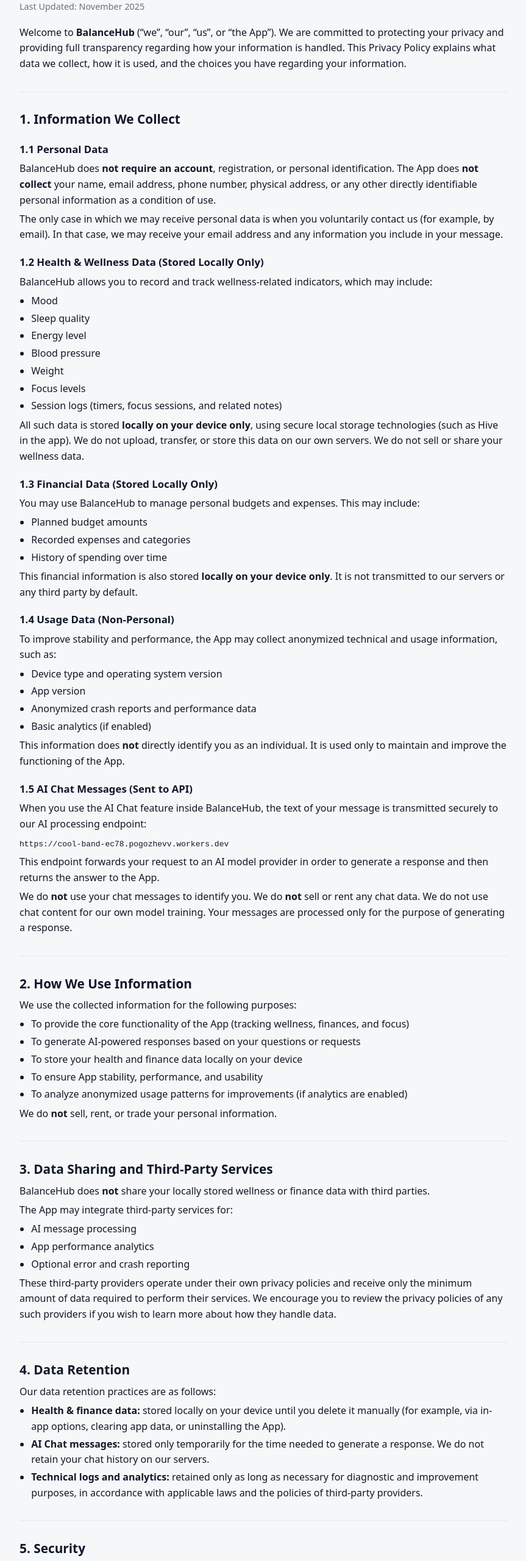
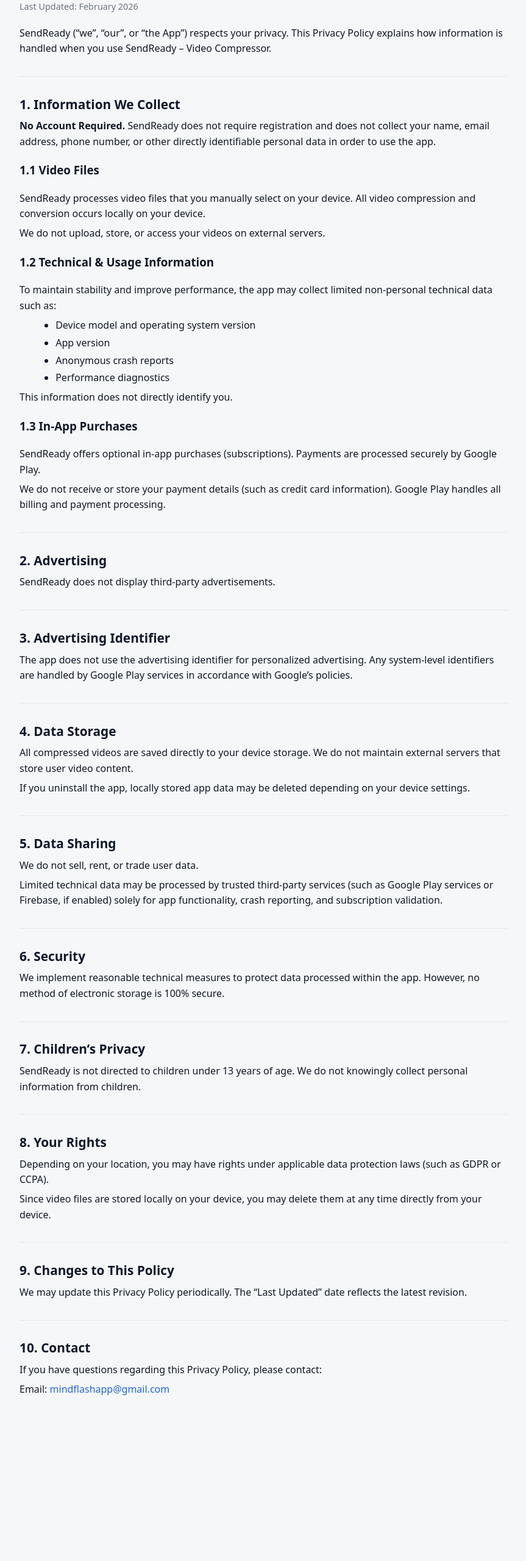
Before and after one commit to mindflashapp-web/balancehub-policy, a plain HTML site: page privacy.html in a window 1280 px wide. Shown: the part 100-2660 px from the top of the page at 61% size, without its empty margins (208-1071 px from the left). After the commit the page ends 2438 px from the top, so only its background shows below. Drawn offline with Linux system fonts and the light colour scheme.

Commit message:
Update privacy policy from BalanceHub to SendReady

```diff
--- a/privacy.html
+++ b/privacy.html
@@ -2,12 +2,10 @@
 <html lang="en">
 <head>
   <meta charset="UTF-8" />
-  <title>Privacy Policy – BalanceHub</title>
+  <title>Privacy Policy – SendReady</title>
   <meta name="viewport" content="width=device-width, initial-scale=1" />
   <style>
-    :root {
-      color-scheme: light dark;
-    }
+    :root { color-scheme: light dark; }
     body {
       font-family: system-ui, -apple-system, BlinkMacSystemFont, "Segoe UI", sans-serif;
       margin: 0;
@@ -21,271 +19,159 @@
       margin: 0 auto;
       padding: 24px 16px 40px;
     }
-    h1, h2, h3 {
-      color: #0f172a;
-    }
-    h1 {
-      font-size: 1.9rem;
-      margin-bottom: 0.25rem;
-    }
-    h2 {
-      font-size: 1.3rem;
-      margin-top: 1.8rem;
-      margin-bottom: 0.4rem;
-    }
-    h3 {
-      font-size: 1.05rem;
-      margin-top: 1.2rem;
-      margin-bottom: 0.25rem;
-    }
-    p {
-      margin: 0.35rem 0;
-    }
-    ul {
-      margin: 0.3rem 0 0.3rem 1.2rem;
-      padding: 0;
-    }
-    li {
-      margin: 0.2rem 0;
-    }
-    .meta {
-      color: #6b7280;
-      font-size: 0.9rem;
-      margin-bottom: 1.2rem;
-    }
-    .section-separator {
-      margin: 2rem 0 1.5rem;
-      border: 0;
-      border-top: 1px solid #e5e7eb;
-    }
-    a {
-      color: #2563eb;
-      text-decoration: none;
-    }
-    a:hover {
-      text-decoration: underline;
-    }
+    h1, h2 { color: #0f172a; }
+    h1 { font-size: 1.9rem; margin-bottom: 0.25rem; }
+    h2 { font-size: 1.3rem; margin-top: 1.8rem; margin-bottom: 0.4rem; }
+    p { margin: 0.4rem 0; }
+    ul { margin: 0.4rem 0 0.4rem 1.2rem; }
+    li { margin: 0.2rem 0; }
+    .meta { color: #6b7280; font-size: 0.9rem; margin-bottom: 1.2rem; }
+    hr { margin: 2rem 0 1.5rem; border: 0; border-top: 1px solid #e5e7eb; }
+    a { color: #2563eb; text-decoration: none; }
+    a:hover { text-decoration: underline; }
     @media (prefers-color-scheme: dark) {
-      body {
-        background: #020617;
-        color: #e5e7eb;
-      }
-      h1, h2, h3 {
-        color: #e5e7eb;
-      }
-      .meta {
-        color: #9ca3af;
-      }
-      .section-separator {
-        border-top-color: #1f2937;
-      }
+      body { background: #020617; color: #e5e7eb; }
+      h1, h2 { color: #e5e7eb; }
+      .meta { color: #9ca3af; }
+      hr { border-top-color: #1f2937; }
     }
   </style>
 </head>
 <body>
   <div class="page">
-    <h1>Privacy Policy for BalanceHub</h1>
-    <p class="meta">Last Updated: November 2025</p>
+    <h1>Privacy Policy for SendReady</h1>
+    <p class="meta">Last Updated: February 2026</p>
 
     <p>
-      Welcome to <strong>BalanceHub</strong> (“we”, “our”, “us”, or “the App”). We are committed
-      to protecting your privacy and providing full transparency regarding how your information is handled.
-      This Privacy Policy explains what data we collect, how it is used, and the choices you have regarding your information.
+      SendReady (“we”, “our”, or “the App”) respects your privacy.
+      This Privacy Policy explains how information is handled when you use
+      SendReady – Video Compressor.
     </p>
 
-    <hr class="section-separator" />
+    <hr />
 
     <h2>1. Information We Collect</h2>
 
-    <h3>1.1 Personal Data</h3>
+    <p><strong>No Account Required.</strong>
+    SendReady does not require registration and does not collect your name,
+    email address, phone number, or other directly identifiable personal data
+    in order to use the app.</p>
+
+    <h3>1.1 Video Files</h3>
     <p>
-      BalanceHub does <strong>not require an account</strong>, registration, or personal identification.
-      The App does <strong>not collect</strong> your name, email address, phone number, physical address,
-      or any other directly identifiable personal information as a condition of use.
+      SendReady processes video files that you manually select on your device.
+      All video compression and conversion occurs locally on your device.
     </p>
     <p>
-      The only case in which we may receive personal data is when you voluntarily contact us
-      (for example, by email). In that case, we may receive your email address and any information
-      you include in your message.
+      We do not upload, store, or access your videos on external servers.
     </p>
 
-    <h3>1.2 Health &amp; Wellness Data (Stored Locally Only)</h3>
+    <h3>1.2 Technical & Usage Information</h3>
     <p>
-      BalanceHub allows you to record and track wellness-related indicators, which may include:
+      To maintain stability and improve performance, the app may collect
+      limited non-personal technical data such as:
     </p>
     <ul>
-      <li>Mood</li>
-      <li>Sleep quality</li>
-      <li>Energy level</li>
-      <li>Blood pressure</li>
-      <li>Weight</li>
-      <li>Focus levels</li>
-      <li>Session logs (timers, focus sessions, and related notes)</li>
+      <li>Device model and operating system version</li>
+      <li>App version</li>
+      <li>Anonymous crash reports</li>
+      <li>Performance diagnostics</li>
     </ul>
     <p>
-      All such data is stored <strong>locally on your device only</strong>, using secure local storage technologies
-      (such as Hive in the app). We do not upload, transfer, or store this data on our own servers.
-      We do not sell or share your wellness data.
+      This information does not directly identify you.
     </p>
 
-    <h3>1.3 Financial Data (Stored Locally Only)</h3>
+    <h3>1.3 In-App Purchases</h3>
     <p>
-      You may use BalanceHub to manage personal budgets and expenses. This may include:
+      SendReady offers optional in-app purchases (subscriptions).
+      Payments are processed securely by Google Play.
     </p>
-    <ul>
-      <li>Planned budget amounts</li>
-      <li>Recorded expenses and categories</li>
-      <li>History of spending over time</li>
-    </ul>
     <p>
-      This financial information is also stored <strong>locally on your device only</strong>.
-      It is not transmitted to our servers or any third party by default.
+      We do not receive or store your payment details (such as credit card information).
+      Google Play handles all billing and payment processing.
     </p>
 
-    <h3>1.4 Usage Data (Non-Personal)</h3>
+    <hr />
+
+    <h2>2. Advertising</h2>
     <p>
-      To improve stability and performance, the App may collect anonymized technical and usage information,
-      such as:
-    </p>
-    <ul>
-      <li>Device type and operating system version</li>
-      <li>App version</li>
-      <li>Anonymized crash reports and performance data</li>
-      <li>Basic analytics (if enabled)</li>
-    </ul>
-    <p>
-      This information does <strong>not</strong> directly identify you as an individual.
-      It is used only to maintain and improve the functioning of the App.
+      SendReady does not display third-party advertisements.
     </p>
 
-    <h3>1.5 AI Chat Messages (Sent to API)</h3>
+    <hr />
+
+    <h2>3. Advertising Identifier</h2>
     <p>
-      When you use the AI Chat feature inside BalanceHub, the text of your message is transmitted securely
-      to our AI processing endpoint:
+      The app does not use the advertising identifier for personalized advertising.
+      Any system-level identifiers are handled by Google Play services
+      in accordance with Google’s policies.
     </p>
-    <p><code>https://cool-band-ec78.pogozhevv.workers.dev</code></p>
+
+    <hr />
+
+    <h2>4. Data Storage</h2>
     <p>
-      This endpoint forwards your request to an AI model provider in order to generate a response and then
-      returns the answer to the App.
+      All compressed videos are saved directly to your device storage.
+      We do not maintain external servers that store user video content.
     </p>
     <p>
-      We do <strong>not</strong> use your chat messages to identify you. We do <strong>not</strong> sell or
-      rent any chat data. We do not use chat content for our own model training.
-      Your messages are processed only for the purpose of generating a response.
+      If you uninstall the app, locally stored app data may be deleted
+      depending on your device settings.
     </p>
 
-    <hr class="section-separator" />
+    <hr />
 
-    <h2>2. How We Use Information</h2>
-    <p>We use the collected information for the following purposes:</p>
-    <ul>
-      <li>To provide the core functionality of the App (tracking wellness, finances, and focus)</li>
-      <li>To generate AI-powered responses based on your questions or requests</li>
-      <li>To store your health and finance data locally on your device</li>
-      <li>To ensure App stability, performance, and usability</li>
-      <li>To analyze anonymized usage patterns for improvements (if analytics are enabled)</li>
-    </ul>
+    <h2>5. Data Sharing</h2>
     <p>
-      We do <strong>not</strong> sell, rent, or trade your personal information.
+      We do not sell, rent, or trade user data.
+    </p>
+    <p>
+      Limited technical data may be processed by trusted third-party
+      services (such as Google Play services or Firebase, if enabled)
+      solely for app functionality, crash reporting, and subscription validation.
     </p>
 
-    <hr class="section-separator" />
+    <hr />
 
-    <h2>3. Data Sharing and Third-Party Services</h2>
+    <h2>6. Security</h2>
     <p>
-      BalanceHub does <strong>not</strong> share your locally stored wellness or finance data with third parties.
-    </p>
-    <p>
-      The App may integrate third-party services for:
-    </p>
-    <ul>
-      <li>AI message processing</li>
-      <li>App performance analytics</li>
-      <li>Optional error and crash reporting</li>
-    </ul>
-    <p>
-      These third-party providers operate under their own privacy policies and receive only the minimum amount
-      of data required to perform their services. We encourage you to review the privacy policies of any such providers
-      if you wish to learn more about how they handle data.
+      We implement reasonable technical measures to protect data processed
+      within the app. However, no method of electronic storage is 100% secure.
     </p>
 
-    <hr class="section-separator" />
-
-    <h2>4. Data Retention</h2>
-    <p>
-      Our data retention practices are as follows:
-    </p>
-    <ul>
-      <li>
-        <strong>Health &amp; finance data:</strong> stored locally on your device until you delete it manually
-        (for example, via in-app options, clearing app data, or uninstalling the App).
-      </li>
-      <li>
-        <strong>AI Chat messages:</strong> stored only temporarily for the time needed to generate a response.
-        We do not retain your chat history on our servers.
-      </li>
-      <li>
-        <strong>Technical logs and analytics:</strong> retained only as long as necessary for diagnostic
-        and improvement purposes, in accordance with applicable laws and the policies of third-party providers.
-      </li>
-    </ul>
-
-    <hr class="section-separator" />
-
-    <h2>5. Security</h2>
-    <p>
-      We use reasonable technical and organizational measures to protect your information against unauthorized
-      access, alteration, disclosure, or destruction. However, no method of transmission over the internet or method
-      of electronic storage is 100% secure. You use the App at your own discretion and risk.
-    </p>
-
-    <hr class="section-separator" />
-
-    <h2>6. Your Rights</h2>
-    <p>
-      Depending on your jurisdiction, you may have certain rights under data protection laws such as the
-      General Data Protection Regulation (GDPR) or the California Consumer Privacy Act (CCPA), including:
-    </p>
-    <ul>
-      <li>The right to access the data we process about you</li>
-      <li>The right to request correction or deletion of your data</li>
-      <li>The right to restrict or object to certain processing activities</li>
-      <li>The right to opt out of analytics or data collection where applicable</li>
-    </ul>
-    <p>
-      Because most data in BalanceHub is stored locally on your device, you can remove all such data
-      by deleting it via the App’s interface (if available), clearing the app’s storage, or uninstalling the App.
-    </p>
-    <p>
-      If you contacted us directly and wish to exercise any of these rights related to that communication,
-      please contact us using the details in the <strong>Contact Us</strong> section below.
-    </p>
-
-    <hr class="section-separator" />
+    <hr />
 
     <h2>7. Children’s Privacy</h2>
     <p>
-      BalanceHub is <strong>not intended for children under 13 years of age</strong> (or under 16 in certain jurisdictions).
-      We do not knowingly collect personal information from children. If we become aware that we have inadvertently
-      received personal data from a child without verifiable parental consent, we will take steps to delete such information
-      as soon as reasonably possible.
+      SendReady is not directed to children under 13 years of age.
+      We do not knowingly collect personal information from children.
     </p>
 
-    <hr class="section-separator" />
+    <hr />
 
-    <h2>8. Changes to This Privacy Policy</h2>
+    <h2>8. Your Rights</h2>
     <p>
-      We may update this Privacy Policy from time to time to reflect changes in the App, legal requirements,
-      or privacy practices. When we do, we will revise the “Last Updated” date at the top of this page.
-      We encourage you to review this Privacy Policy periodically to stay informed about how we are protecting
-      your information.
+      Depending on your location, you may have rights under applicable
+      data protection laws (such as GDPR or CCPA).
+    </p>
+    <p>
+      Since video files are stored locally on your device,
+      you may delete them at any time directly from your device.
     </p>
 
-    <hr class="section-separator" />
+    <hr />
 
-    <h2>9. Contact Us</h2>
+    <h2>9. Changes to This Policy</h2>
     <p>
-      If you have any questions, requests, or concerns about this Privacy Policy or our data practices, please contact us:
+      We may update this Privacy Policy periodically.
+      The “Last Updated” date reflects the latest revision.
+    </p>
+
+    <hr />
+
+    <h2>10. Contact</h2>
+    <p>
+      If you have questions regarding this Privacy Policy, please contact:
     </p>
     <p>
       Email: <a href="mailto:mindflashapp@gmail.com">mindflashapp@gmail.com</a>
```
